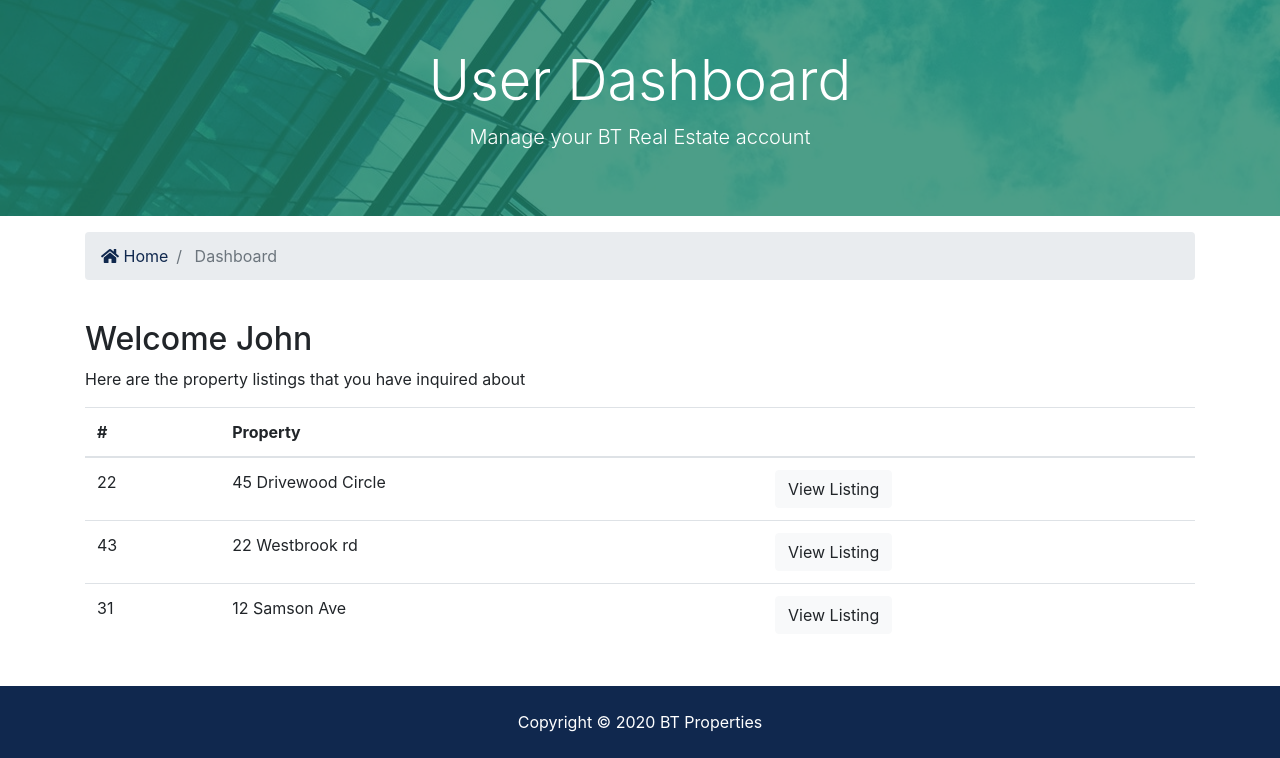
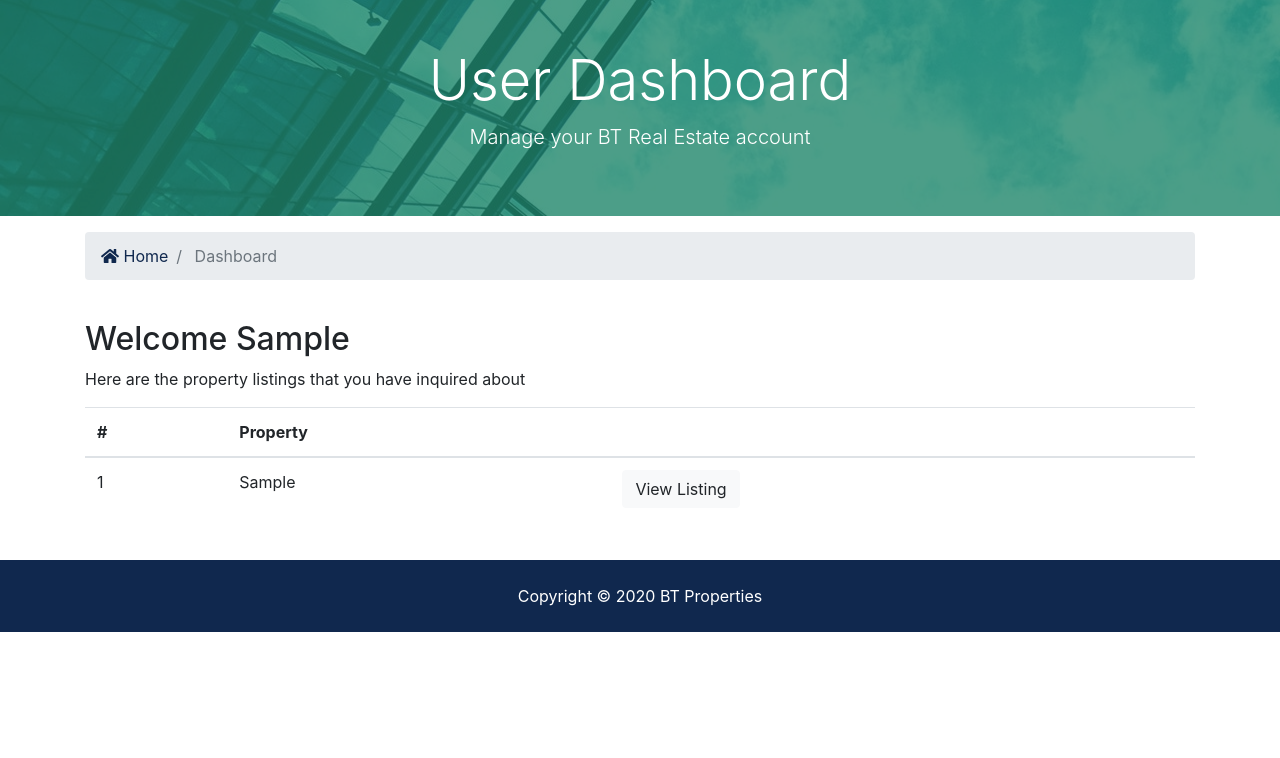
Before and after one commit to Adhiambo-Cynthia/BT-PROPERTIES, a Django app: page /accounts/dashboard in a window 1280 px wide. Shown: the part 129-887 px from the top of the page. After the commit the page ends 761 px from the top, so only its background shows below. Run offline with Django 3.2, Linux system fonts and the light colour scheme; a user stored in the database is signed in; tables that the repository leaves empty hold one stand-in row (values such as "Sample post"); some libraries are stand-ins or nearby versions.

Commit message:
dashboard functionality

```diff
--- a/accounts/views.py
+++ b/accounts/views.py
@@ -1,6 +1,7 @@
 from django.shortcuts import render, redirect
 from django.contrib import messages, auth
 from django.contrib.auth.models import User
+from contacts.models import Contact
 
 def register(request):
     if request.method == "POST":
@@ -65,4 +66,9 @@ def logout(request):
         messages.success(request, 'Logged out successfully')
         return redirect('index')
 def dashboard(request):
-    return render(request, "accounts/dashboard.html")
+    user_inquiries=Contact.objects.order_by('-contact_date').filter(user_id=request.user.id)
+
+    context={
+        'inquiries': user_inquiries
+    }
+    return render(request, "accounts/dashboard.html", context)
--- a/contacts/views.py
+++ b/contacts/views.py
@@ -41,9 +41,9 @@ def contact(request):
                 return redirect('/listings/'+ listing_id)
 
                 send_mail(
-                    'BT Properties Listing Inquiry'
+                    'BT Properties Listing Inquiry',
                     'There has been an inquiry for' + listing + '. Sign into the admin panel for more info',
                     'cinadhiambo22@gmail.com',
                     [realtor_email, 'nderituanne0@gmail.com'],
-                    fail_silently=False,
+                    fail_silently=False
                     )
--- a/templates/accounts/dashboard.html
+++ b/templates/accounts/dashboard.html
@@ -34,7 +34,8 @@
     <div class="container">
       <div class="row">
         <div class="col-md-12">
-          <h2>Welcome John</h2>
+          <h2>Welcome {{ user.first_name }}</h2>
+          {% if inquiries %}
             <p>Here are the property listings that you have inquired about</p>
             <table class="table">
               <thead>
@@ -45,29 +46,20 @@
                 </tr>
               </thead>
               <tbody>
+                {% for inquiry in inquiries %}
                   <tr>
-                <td>22</td>
-                <td>45 Drivewood Circle</td>
+                    <td>{{ inquiry.id }}</td>
+                    <td>{{ inquiry.listing }}</td>
                     <td>
-                  <a class="btn btn-light" href="#">View Listing</a>
+                      <a class="btn btn-light" href="{% url 'listing' inquiry.listing_id %}">View Listing</a>
                     </td>
                   </tr>
-              <tr>
-                <td>43</td>
-                <td>22 Westbrook rd</td>
-                <td>
-                  <a class="btn btn-light" href="#">View Listing</a>
-                </td>
-              </tr>
-              <tr>
-                <td>31</td>
-                <td>12 Samson Ave</td>
-                <td>
-                  <a class="btn btn-light" href="#">View Listing</a>
-                </td>
-              </tr>
+                {% endfor %}
               </tbody>
             </table>
+          {% else %}
+          <h3>You have not made any inquiries yet</h3>
+          {% endif %}
         </div>
       </div>
     </div>
--- a/templates/accounts/login.html
+++ b/templates/accounts/login.html
@@ -1,6 +1,6 @@
 {% extends 'base.html' %}
 {% load static %}
-{% block title %}Register{% endblock %}
+{% block title %}Login{% endblock %}
 {% block content %}
 
 <section id="login" class="bg-light py-5">
--- a/templates/pages/about.html
+++ b/templates/pages/about.html
@@ -1,6 +1,6 @@
 {% extends 'base.html' %}
 {% load static%}
-{% block title %}CAD Properties{% endblock %}
+{% block title %}BT Properties{% endblock %}
 {% block content%}
 
 <section id="showcase-inner" class="py-5 text-white">
--- a/templates/pages/index.html
+++ b/templates/pages/index.html
@@ -1,7 +1,7 @@
 {% extends 'base.html' %}
 {% load static %}
 {% load humanize %}
-{% block title %}CAD Properties{% endblock %}
+{% block title %}BT Properties{% endblock %}
 {% block content%}
 <!-- Showcase -->
 <!-- Alerts -->
```
Lines whose indentation alone changed are shown as unchanged.
